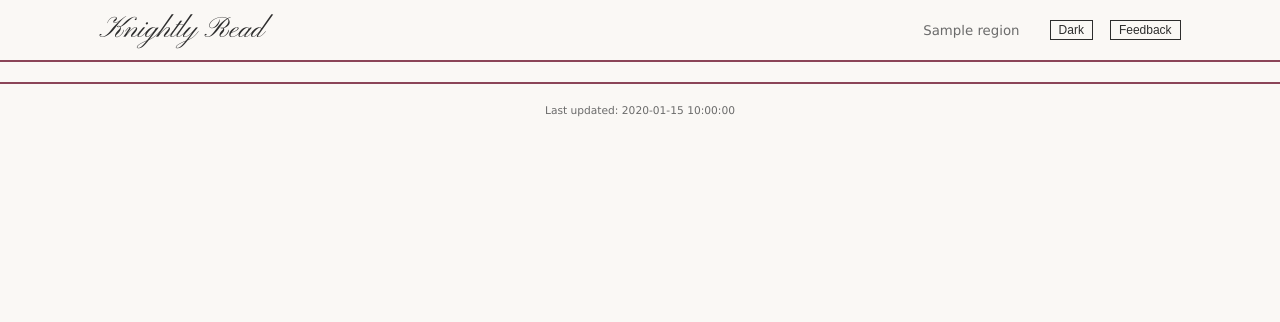
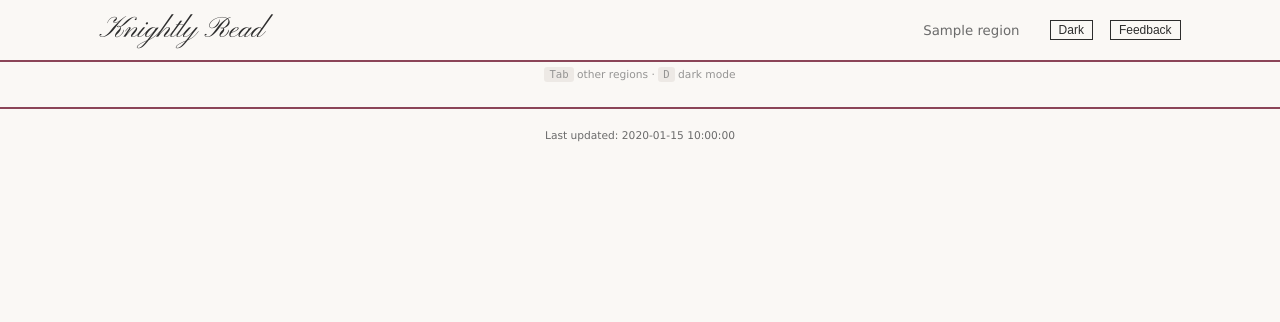
Before and after one commit to xxplozive/knightly-read, a Flask app: template templates/index.html in a window 1280 px wide. Shown: the top 322 px of the page. Run offline with Flask 3, Linux system fonts and the light colour scheme; the template is opened without the code that fills it: most values are stand-ins (such as "Sample title", 1, 10 or a date in 2020).

Commit message:
Add Tri-State section, keyboard hint, and dark mode shortcut
- Add Tri-State region with Gothamist, NJ.com, PhillyVoice, CT Post
- Add keyboard hint banner showing Tab and D shortcuts
- Add D key to toggle dark/light mode

Co-Authored-By: Claude Opus 4.5 <noreply@anthropic.com>

```diff
--- a/templates/index.html
+++ b/templates/index.html
@@ -231,6 +231,22 @@
             color: var(--accent);
         }
 
+        .keyboard-hint {
+            font-size: 8pt;
+            color: var(--text-secondary);
+            text-align: center;
+            padding: 6px 0;
+            opacity: 0.7;
+        }
+
+        .keyboard-hint kbd {
+            background: var(--border-color);
+            padding: 1px 5px;
+            border-radius: 3px;
+            font-family: monospace;
+            font-size: 8pt;
+        }
+
         .feedback-btn {
             background: none;
             border: 1px solid var(--text-primary);
@@ -389,6 +405,10 @@
         </div>
     </header>
 
+    <div class="keyboard-hint">
+        <kbd>Tab</kbd> other regions · <kbd>D</kbd> dark mode
+    </div>
+
     <main class="main">
         {% for region_id, region in regions.items() %}
         <div id="region-{{ region_id }}"
@@ -476,11 +496,12 @@
             tab.addEventListener('click', () => switchToTab(tab));
         });
 
-        // Keyboard Tab key to cycle through sections
+        // Keyboard shortcuts
         document.addEventListener('keydown', (e) => {
-            // Only handle Tab when not in an input field
+            // Only handle shortcuts when not in an input field
             if (e.target.tagName === 'INPUT' || e.target.tagName === 'TEXTAREA') return;
 
+            // Tab to cycle through sections
             if (e.key === 'Tab') {
                 e.preventDefault();
                 const tabs = Array.from(regionTabs);
@@ -496,6 +517,11 @@
                 }
 
                 switchToTab(tabs[nextIndex]);
+            }
+
+            // D to toggle dark mode
+            if (e.key === 'd' || e.key === 'D') {
+                setTheme(!body.classList.contains('dark'));
             }
         });
 
```
Also changed, not shown: config/feeds.yaml (+12 -0 lines).
